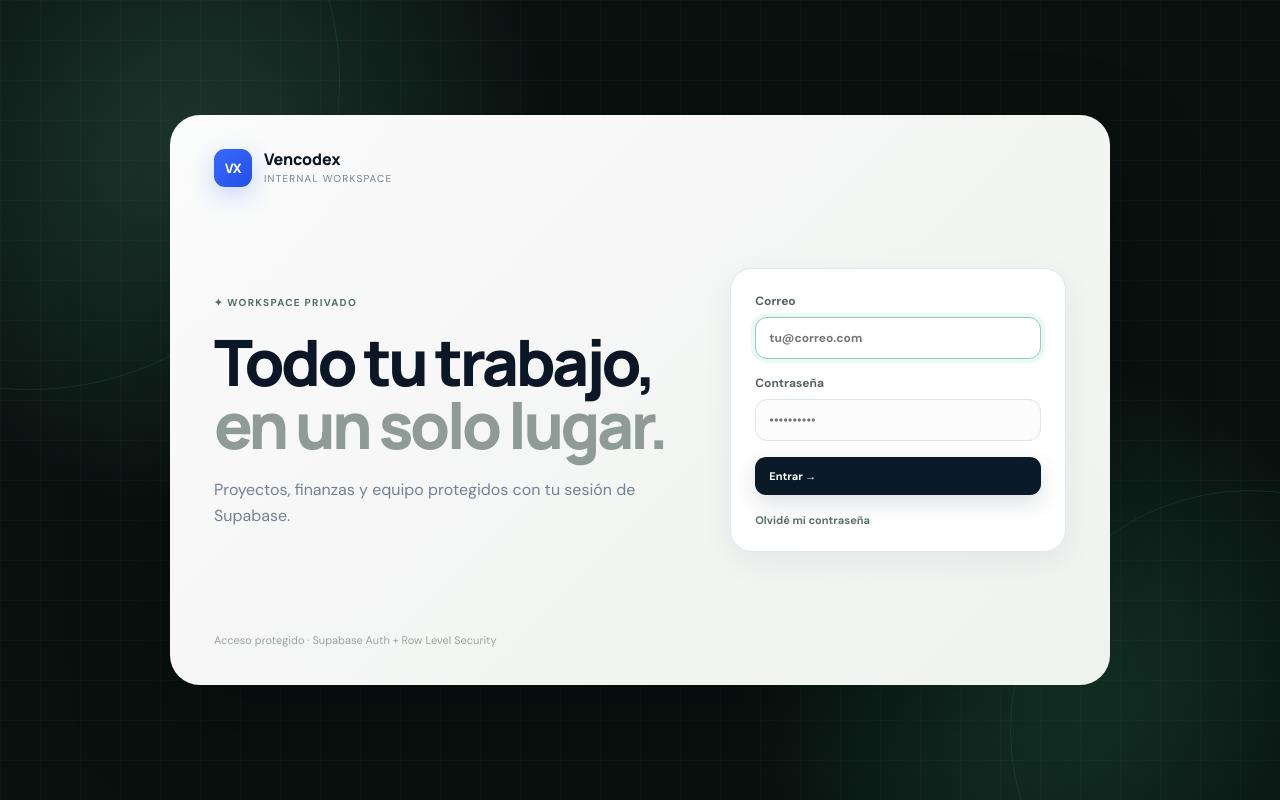
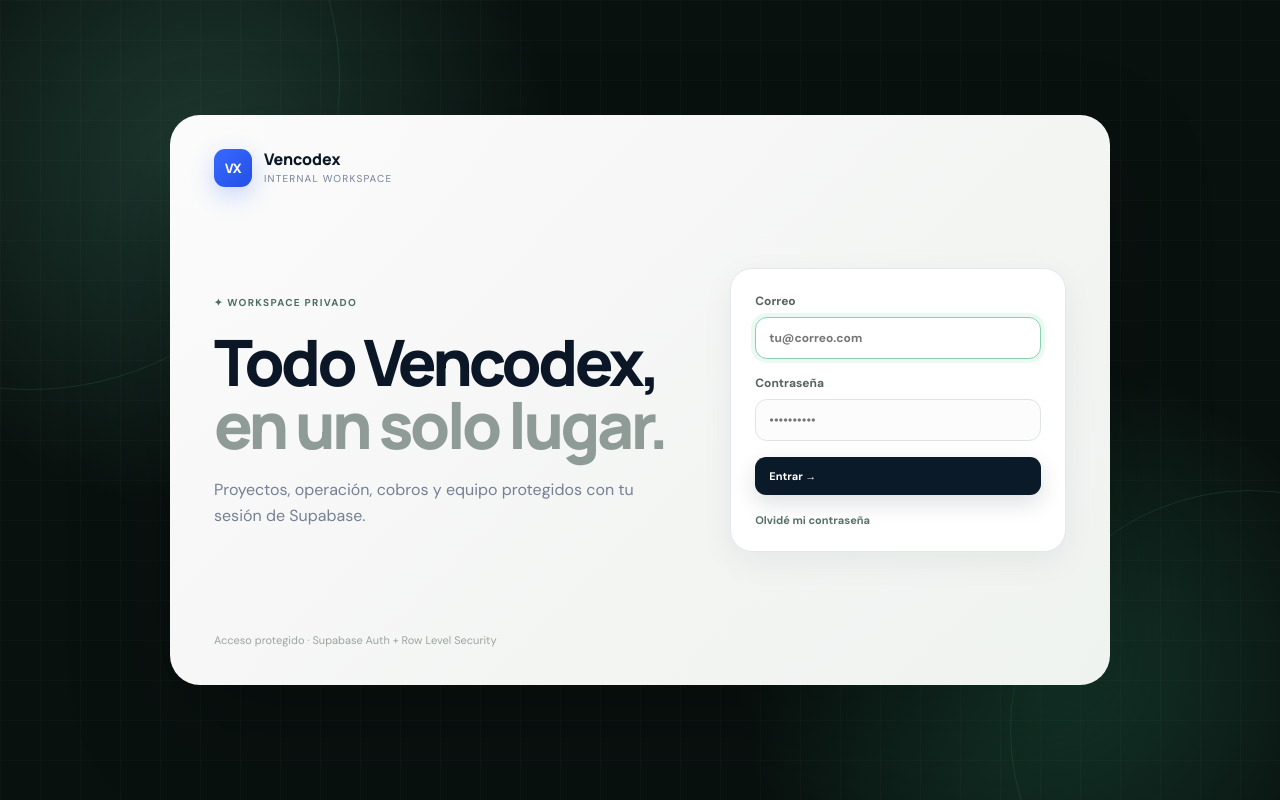
Before and after one commit to alfredoloai05/GestorFreelance, a React (Vite) app: page / in a window 1280 px wide. Built offline with nearby package versions, Linux system fonts and the light colour scheme; no server answers.

Commit message:
copy: align login with company workspace

```diff
--- a/src/SupabaseGate.jsx
+++ b/src/SupabaseGate.jsx
@@ -115,7 +115,7 @@ export default function SupabaseGate({ children }) {
       <div className="login-orbit orbit-one"/><div className="login-orbit orbit-two"/>
       <section className="login-card">
         <div className="login-brand"><span className="brand-mark">VX</span><div><strong>Vencodex</strong><small>Internal workspace</small></div></div>
-        <div className="login-copy"><span className="mini-label">✦ WORKSPACE PRIVADO</span><h1>Todo tu trabajo,<br/><span>en un solo lugar.</span></h1><p>Proyectos, finanzas y equipo protegidos con tu sesión de Supabase.</p></div>
+        <div className="login-copy"><span className="mini-label">✦ WORKSPACE PRIVADO</span><h1>Todo Vencodex,<br/><span>en un solo lugar.</span></h1><p>Proyectos, operación, cobros y equipo protegidos con tu sesión de Supabase.</p></div>
         {mode === 'forgot' ? <form onSubmit={sendRecovery} className="login-form">
           <label>Correo<input value={email} onChange={(e) => { setEmail(e.target.value); setError(''); setMessage(''); }} autoFocus autoComplete="email" type="email" placeholder="tu@correo.com" required/></label>
           {error && <div className="login-error">{error}</div>}
```
